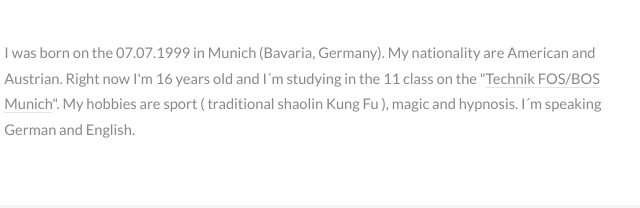
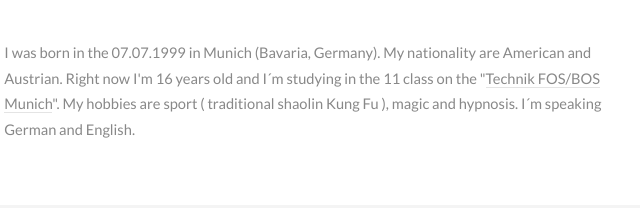
Before and after one commit to iSC-Host/alexbouton.tk, a website: page index.html in a window 1280 px wide. Shown: the part 407-615 px from the top of the page, 181-821 px from the left. Drawn offline with Linux system fonts and the light colour scheme; some icons are missing.

Commit message:
corrected

```diff
--- a/index.html
+++ b/index.html
@@ -52,7 +52,7 @@
 										<h2>About me</h2>
 										<p>Just an incredibly responsive site about me.</p>
 									</header>
-									<p>I was born on the 07.07.1999 in Munich (Bavaria, Germany). My nationality are American and Austrian. Right now I'm 16 years old and I´m studying in the 11 class on the "<a href="http://www.fosbos-technik-muenchen.de/">Technik FOS/BOS Munich</a>". My hobbies are sport ( traditional shaolin Kung Fu ), magic and hypnosis. I´m speaking German and English.</p>
+									<p>I was born in the 07.07.1999 in Munich (Bavaria, Germany). My nationality are American and Austrian. Right now I'm 16 years old and I´m studying in the 11 class on the "<a href="http://www.fosbos-technik-muenchen.de/">Technik FOS/BOS Munich</a>". My hobbies are sport ( traditional shaolin Kung Fu ), magic and hypnosis. I´m speaking German and English.</p>
 								</div>
 							</section>
 
```
